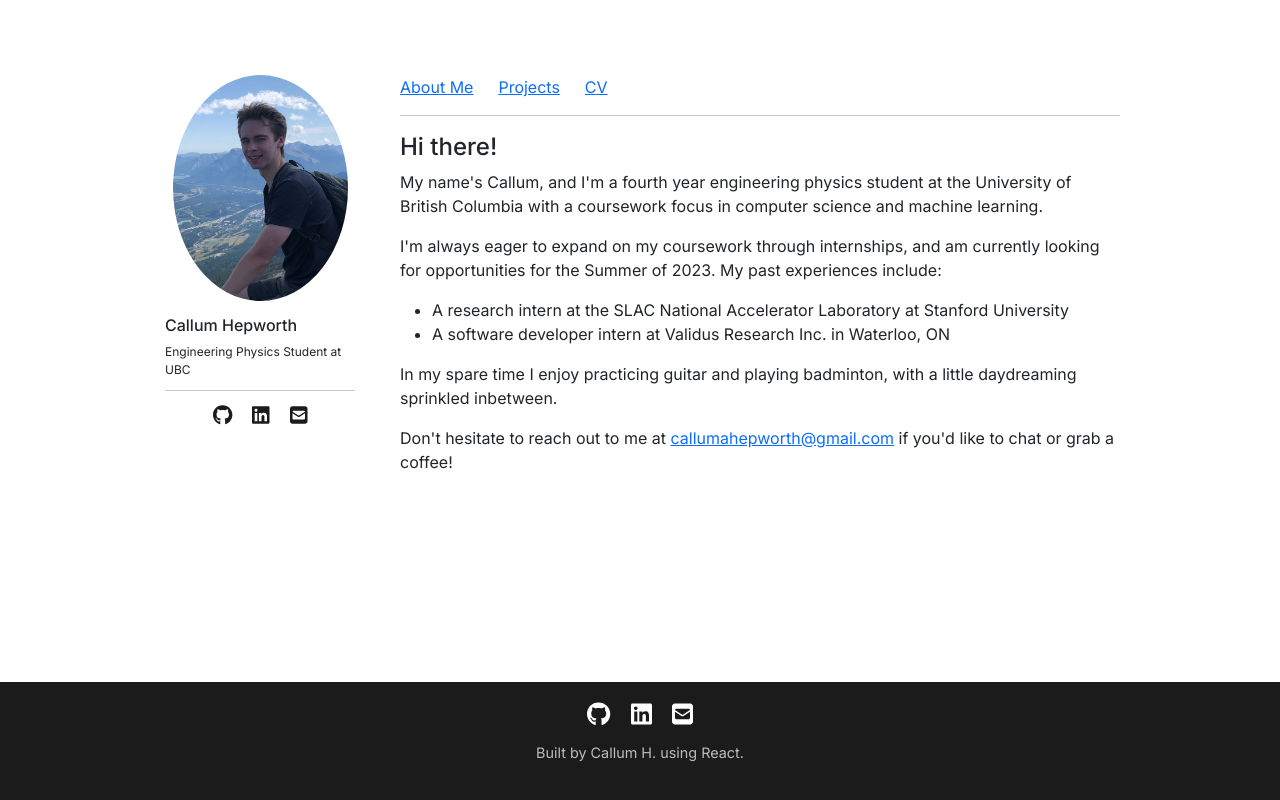
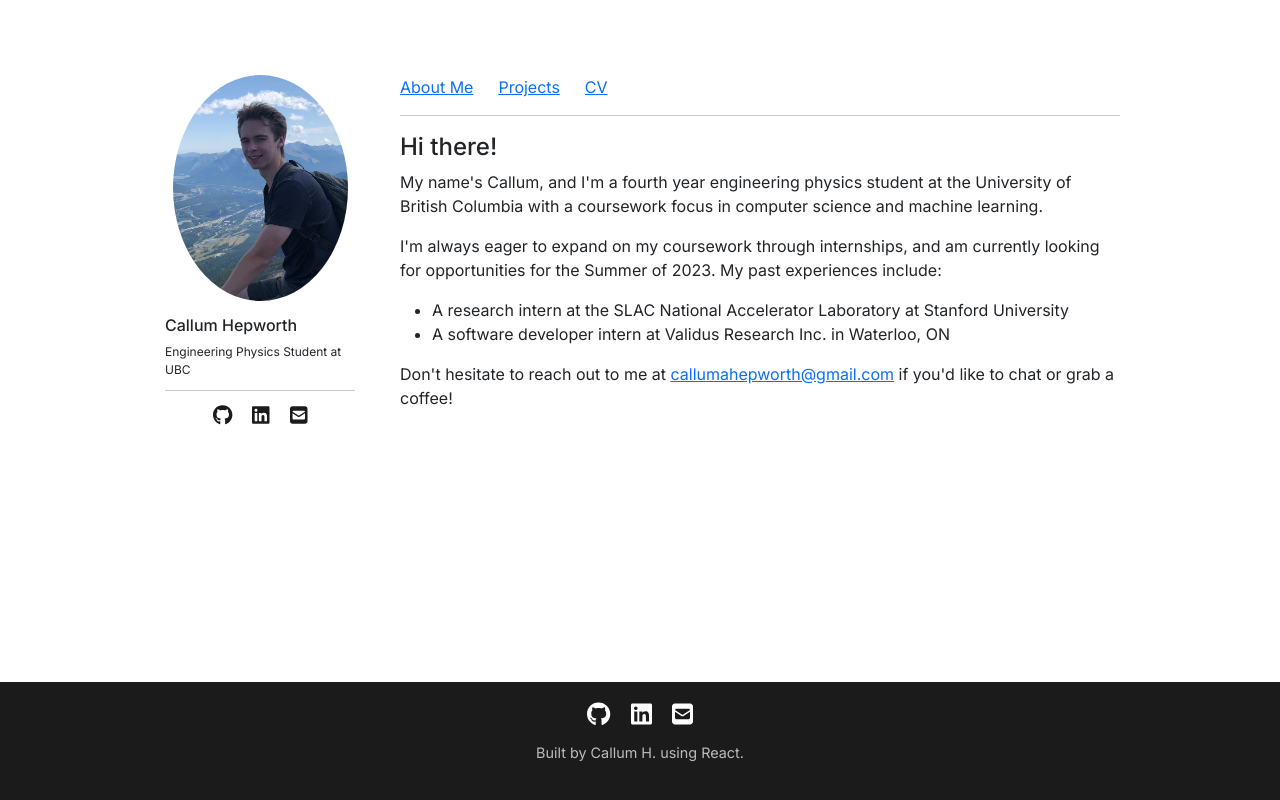
Before and after one commit to calhep/calhep.github.io, a React (Create React App) app: page /#/ in a window 1280 px wide. Built offline with nearby package versions, Linux system fonts and the light colour scheme.

Commit message:
Updated bio.

```diff
--- a/src/components/about.js
+++ b/src/components/about.js
@@ -21,10 +21,6 @@ function About() {
             </ul>
 
             <p>
-                In my spare time I enjoy practicing guitar and playing badminton, with a little daydreaming sprinkled inbetween.
-            </p>
-
-            <p>
                 Don't hesitate to reach out to me at <a href="mailto:callumahepworth@gmail.com">callumahepworth@gmail.com</a> if you'd like to chat or grab a coffee!
             </p>
         </div>
```
